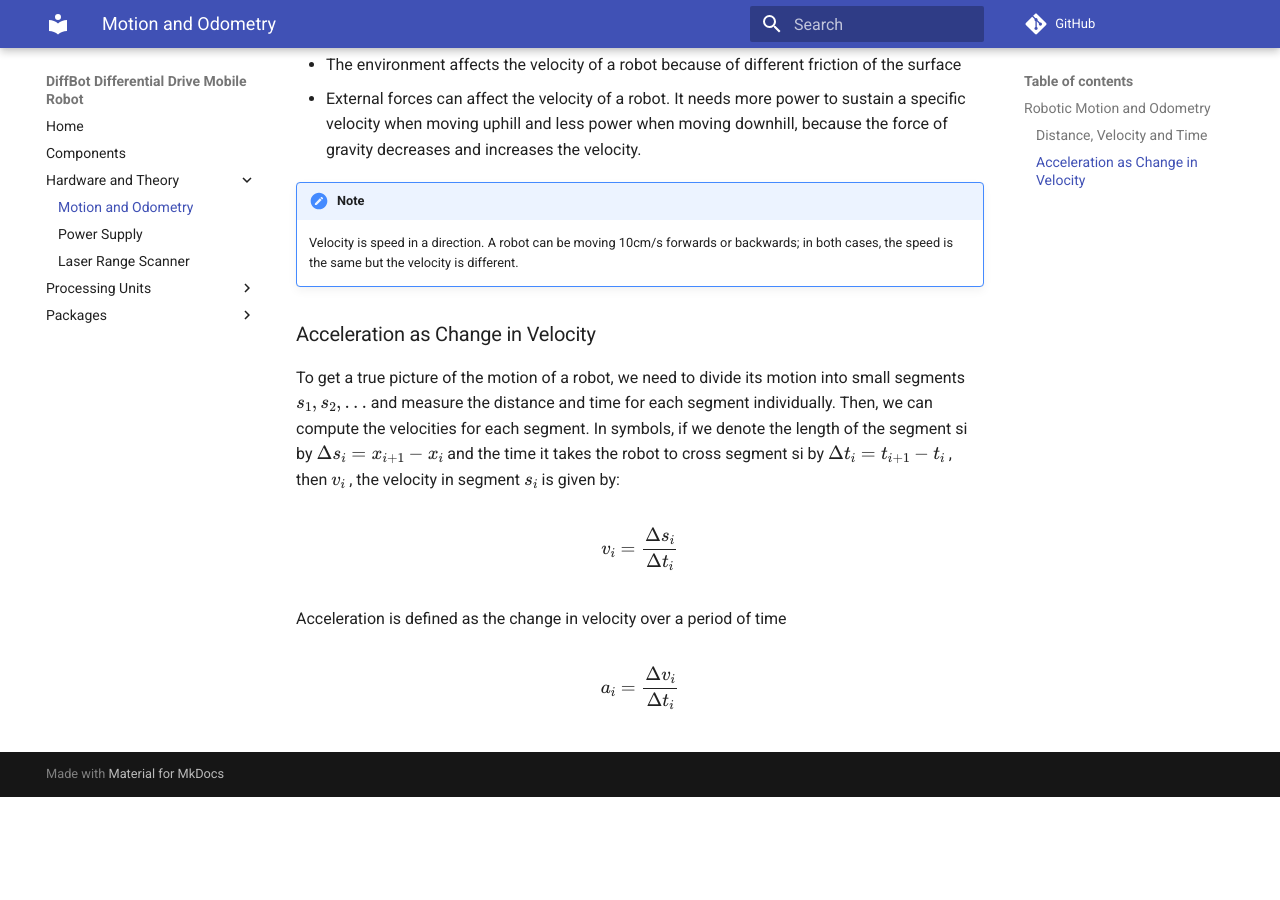
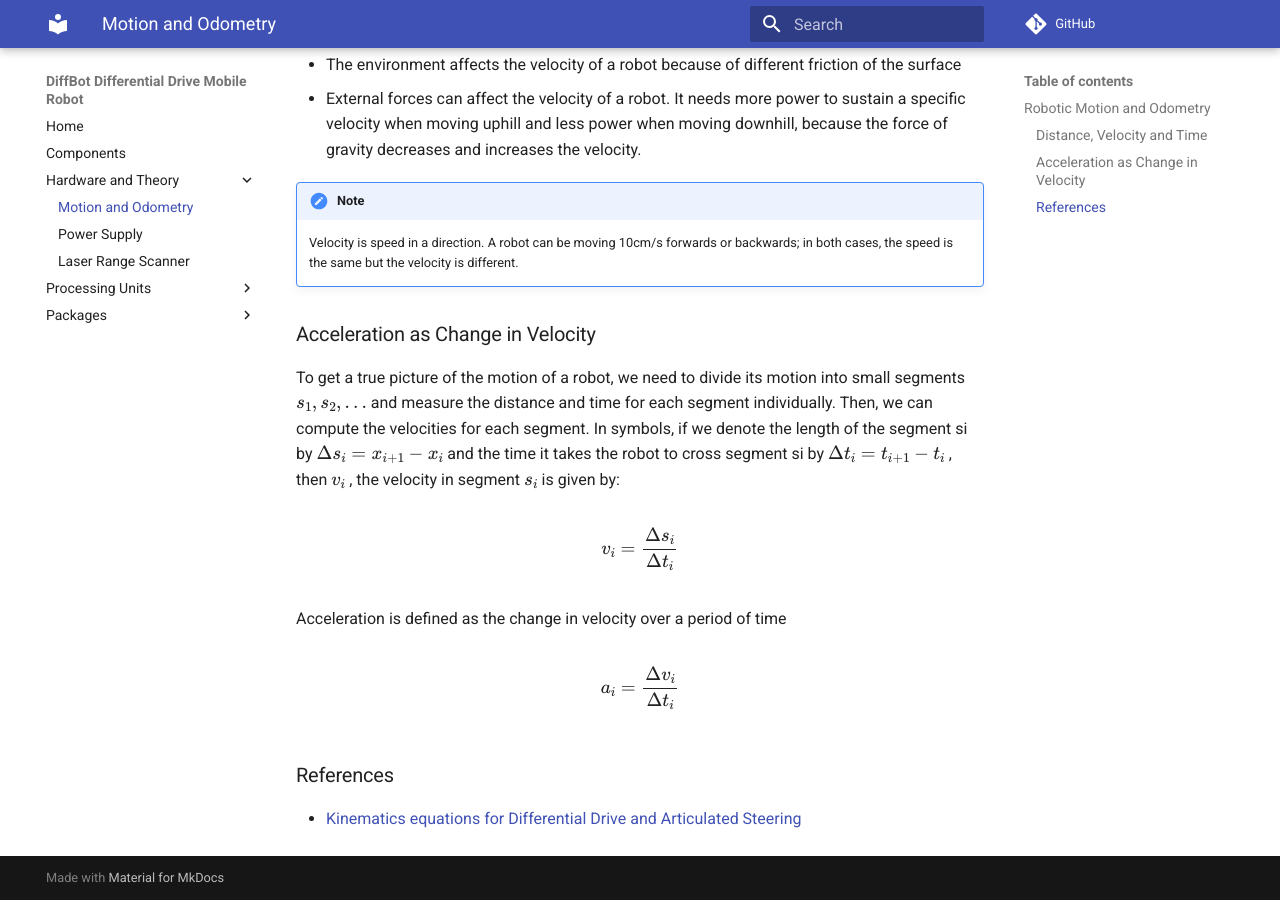
Before and after one commit to fjp/2wd-robot, an MkDocs documentation site: the page built from docs/theory/motion-and-odometry.md, in a window 1280 px wide and 900 px high, scrolled down 1704 px. Built offline with MkDocs 1.6.1 and Material for MkDocs 9.7.7, drawn with Linux system fonts in a browser that asks for light colours; comment, search, counter and statistics services are not loaded; before the commit the page ends 2501 px from its top, so only the background shows below that.

Commit message:
Update motion-and-odometry.md

```diff
--- a/docs/theory/motion-and-odometry.md
+++ b/docs/theory/motion-and-odometry.md
@@ -55,3 +55,8 @@ $$
 Acceleration is defined as the change in velocity over a period of time
 
 $$a_i = \frac{\Delta v_i}{\Delta t_i}$$
+
+
+### References
+
+- [Kinematics equations for Differential Drive and Articulated Steering](https://www8.cs.umu.se/kurser/5DV122/HT13/material/Hellstrom-ForwardKinematics.pdf)
```
